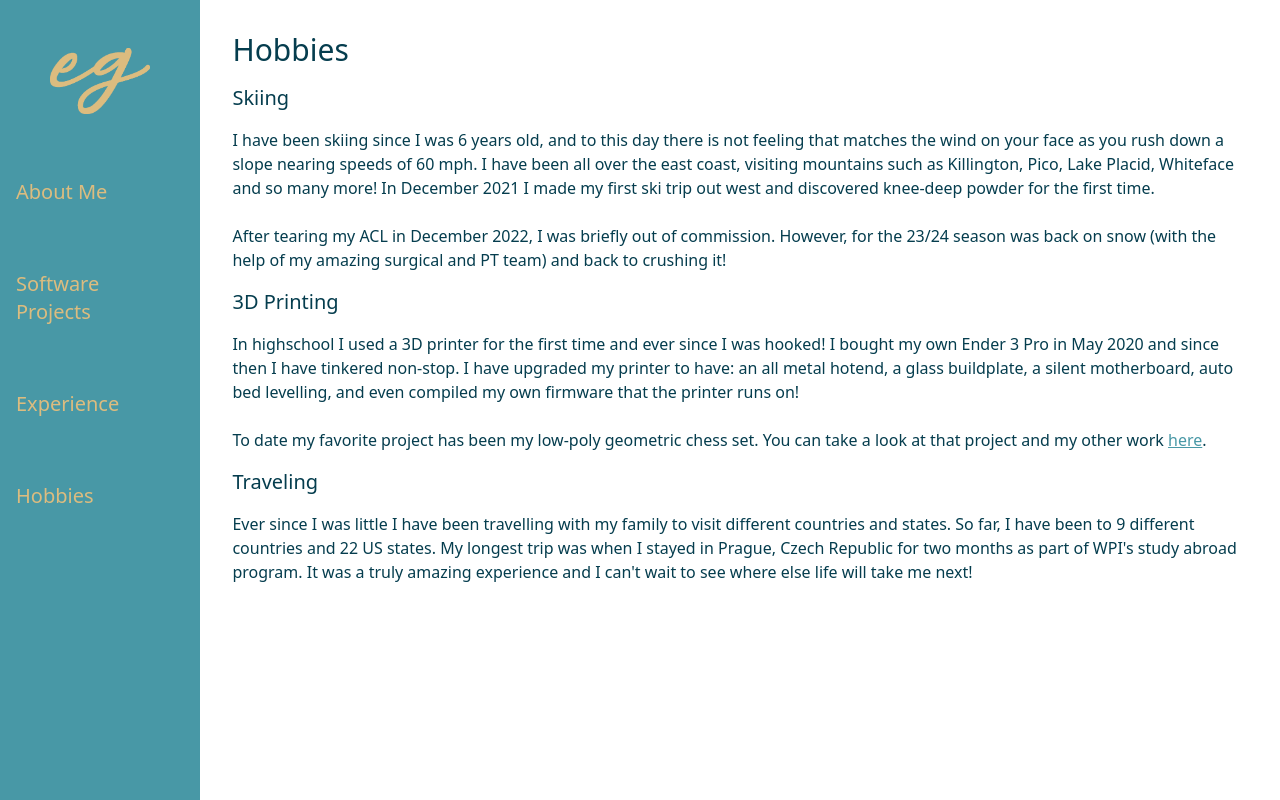
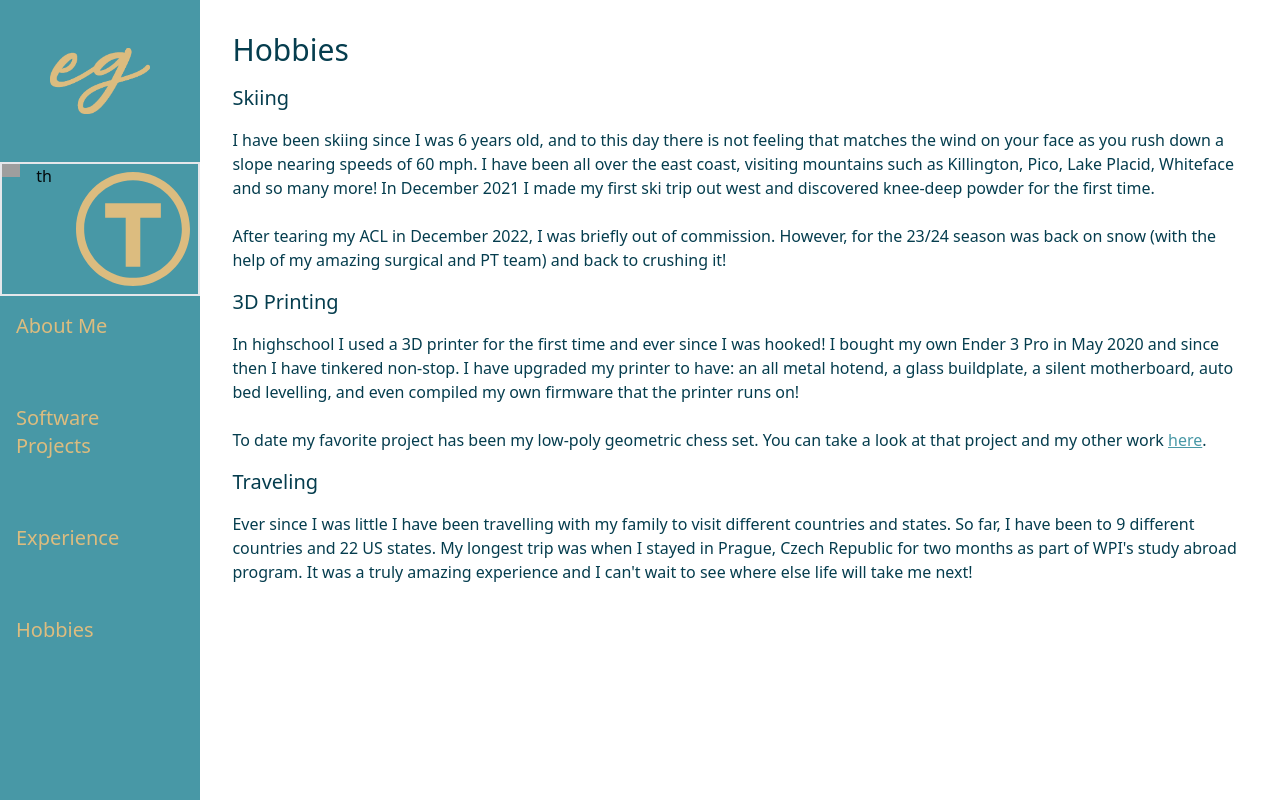
Before and after one commit to emilygorelik/emilygorelik-vue, a Vue app: page /hobbies in a window 1280 px wide. Built offline with nearby package versions, Linux system fonts and the light colour scheme; grey boxes are pictures that could not be loaded.

Commit message:
started adding icons to sidebar

```diff
--- a/src/components/Sidebar.vue
+++ b/src/components/Sidebar.vue
@@ -7,6 +7,18 @@ import NavItem from "./NavItem.vue";
     <a href="/">
       <img src="../assets/logo-gold.png" alt="" class="mx-auto my-12 w-1/2" />
     </a>
+    <div class="mx-auto flex gap-4 border-2">
+      <a href="https://www.linkedin.com/in/emily-gorelik/" target="_blank"
+        ><img src="../assets/linkedin.svg"
+      /></a>
+      <a href="https://github.com/emilygorelik" target="_blank">th</a>
+      <a
+        href="https://www.thingiverse.com/emgore1016/designs"
+        class="rounded-full p-2 hover:bg-accent"
+        target="_blank"
+        ><img src="../assets/thingiverse.svg"
+      /></a>
+    </div>
     <NavItem href="/about-me" label="About Me" />
     <NavItem href="/software-projects" label="Software Projects" />
     <NavItem href="/experience" label="Experience" />
--- a/src/views/Hobbies.vue
+++ b/src/views/Hobbies.vue
@@ -40,5 +40,6 @@
       was a truly amazing experience and I can't wait to see where else life
       will take me next!
     </p>
+    <!-- TODO: add maps -->
   </div>
 </template>
```
Also changed, not shown: src/assets/thingiverse.svg (added).
